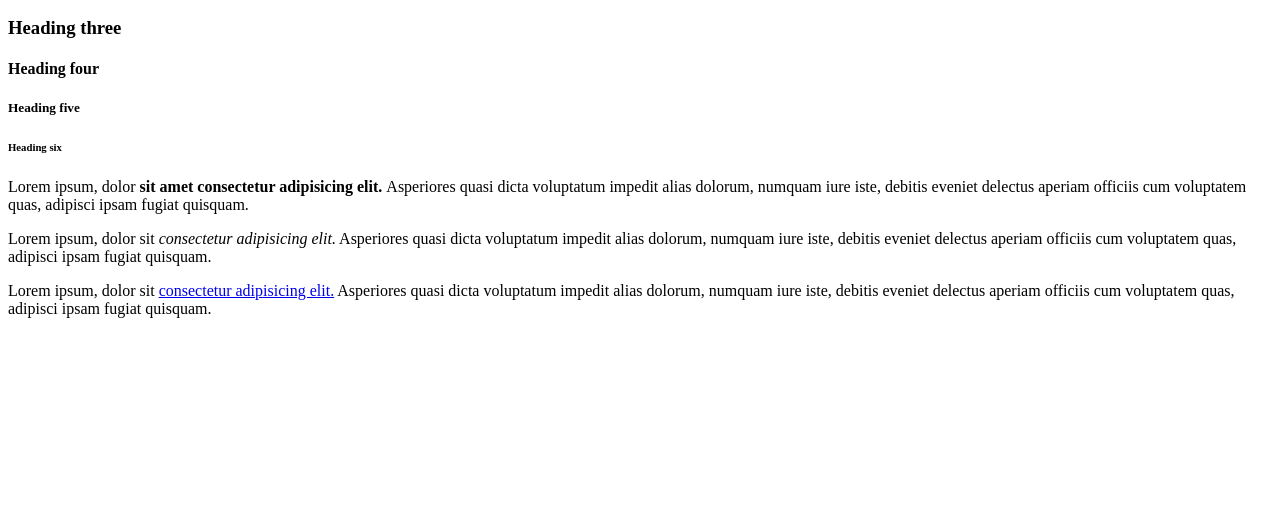
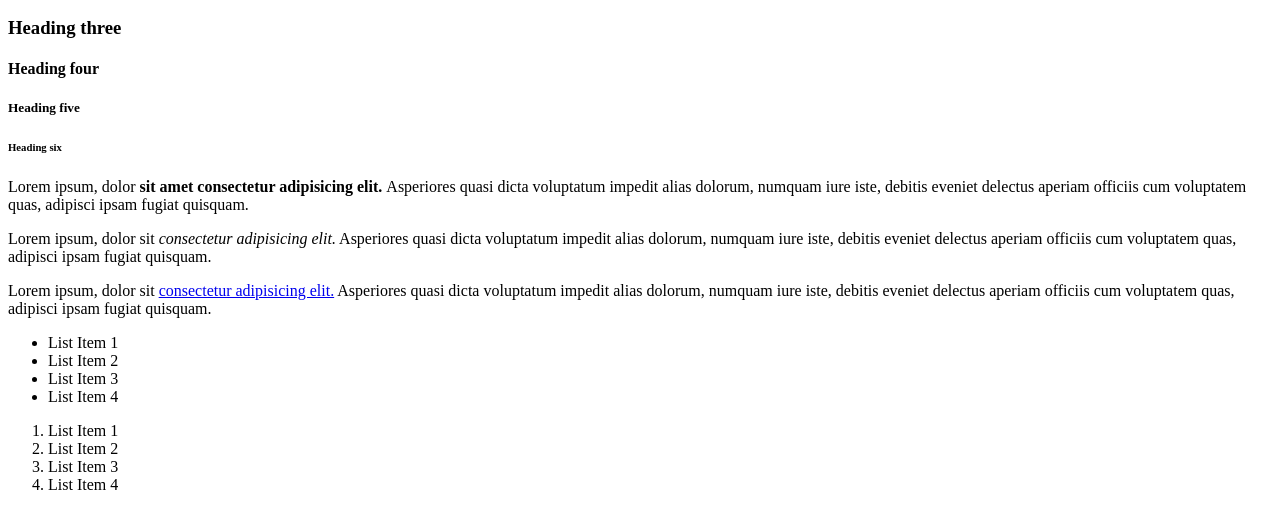
Before and after one commit to mattbeaver/first-github-project, a plain HTML site: page index.html in a window 1280 px wide. Shown: the part 110-638 px from the top of the page. Drawn offline with Linux system fonts and the light colour scheme.

Commit message:
added lists

```diff
--- a/index.html
+++ b/index.html
@@ -25,5 +25,22 @@
         Lorem ipsum, dolor sit <a href="http://google.com" target="_blank">   consectetur adipisicing elit.</a> Asperiores quasi dicta voluptatum impedit alias dolorum, numquam iure iste, debitis eveniet delectus aperiam officiis cum voluptatem quas, adipisci ipsam fugiat quisquam.
     </p>
 
+    <!--lists-->
+    <ul>
+        <li>List Item 1</li>
+        <li>List Item 2</li>
+        <li>List Item 3</li>
+        <li>List Item 4</li>
+    </ul>
+
+    <ol>
+        <li>List Item 1</li>
+        <li>List Item 2</li>
+        <li>List Item 3</li>
+        <li>List Item 4</li>
+    </ol>
+
+
+
     </body>
 </html>
```
